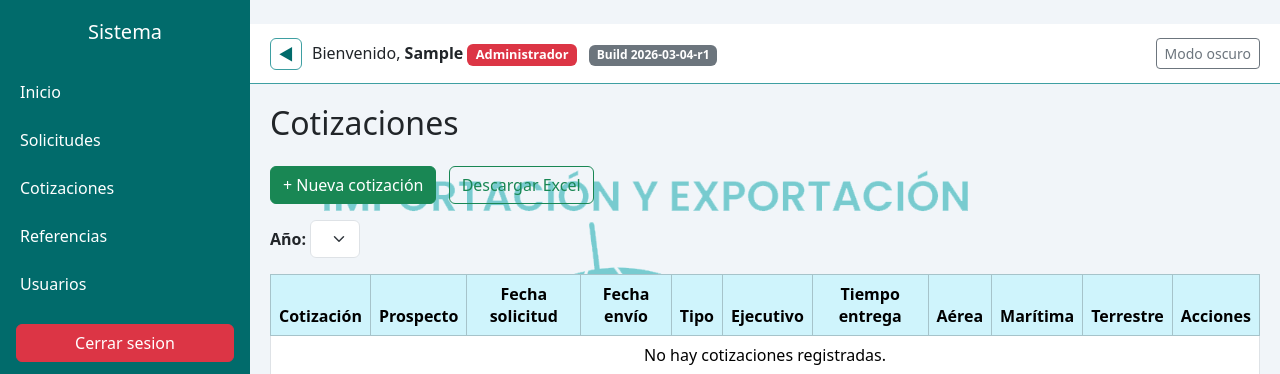
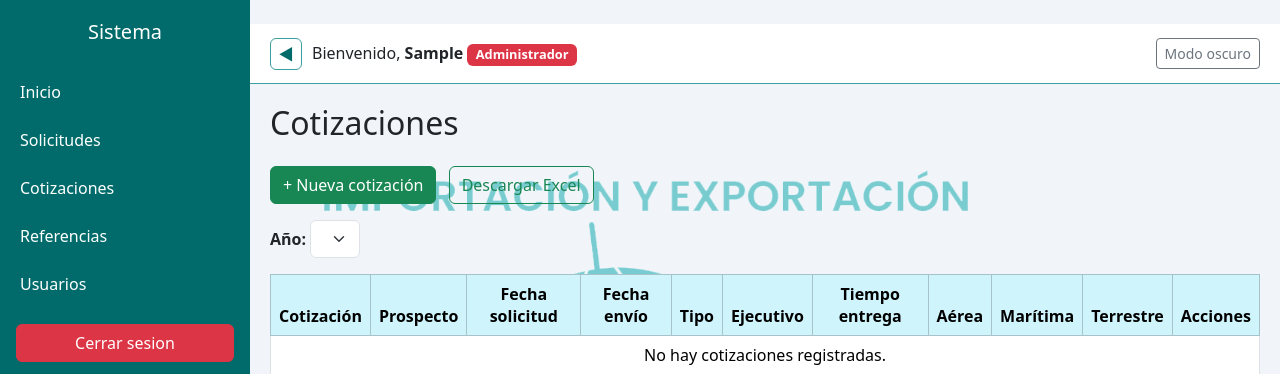
Before and after one commit to sistemaszaha-lab/PaginaBC, a Django app: page /cotizaciones/ in a window 1280 px wide. Shown: the top 374 px of the page. Run offline with Django 5.2, Linux system fonts and the light colour scheme; the visitor is signed in with stand-in values (Sample User, id 1); data that the repository does not hold is empty.

Commit message:
Quitar marcador visual de build

```diff
--- a/templates/base.html
+++ b/templates/base.html
@@ -218,7 +218,6 @@
         {% else %}
             <span class="badge bg-primary role-badge">Ejecutivo</span>
         {% endif %}
-        <span class="badge text-bg-secondary ms-2">Build 2026-03-04-r1</span>
         </div>
     </div>
 
```
